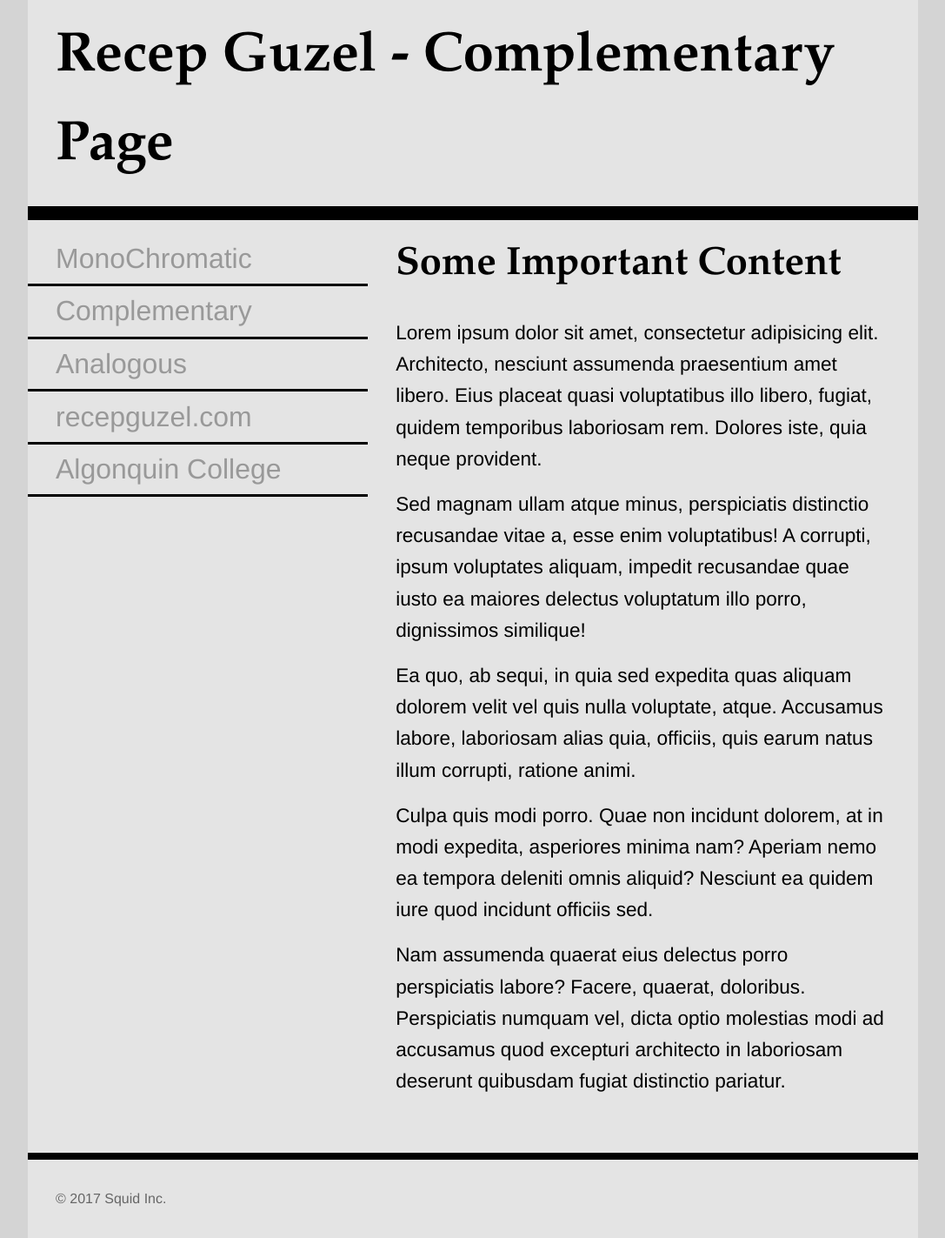
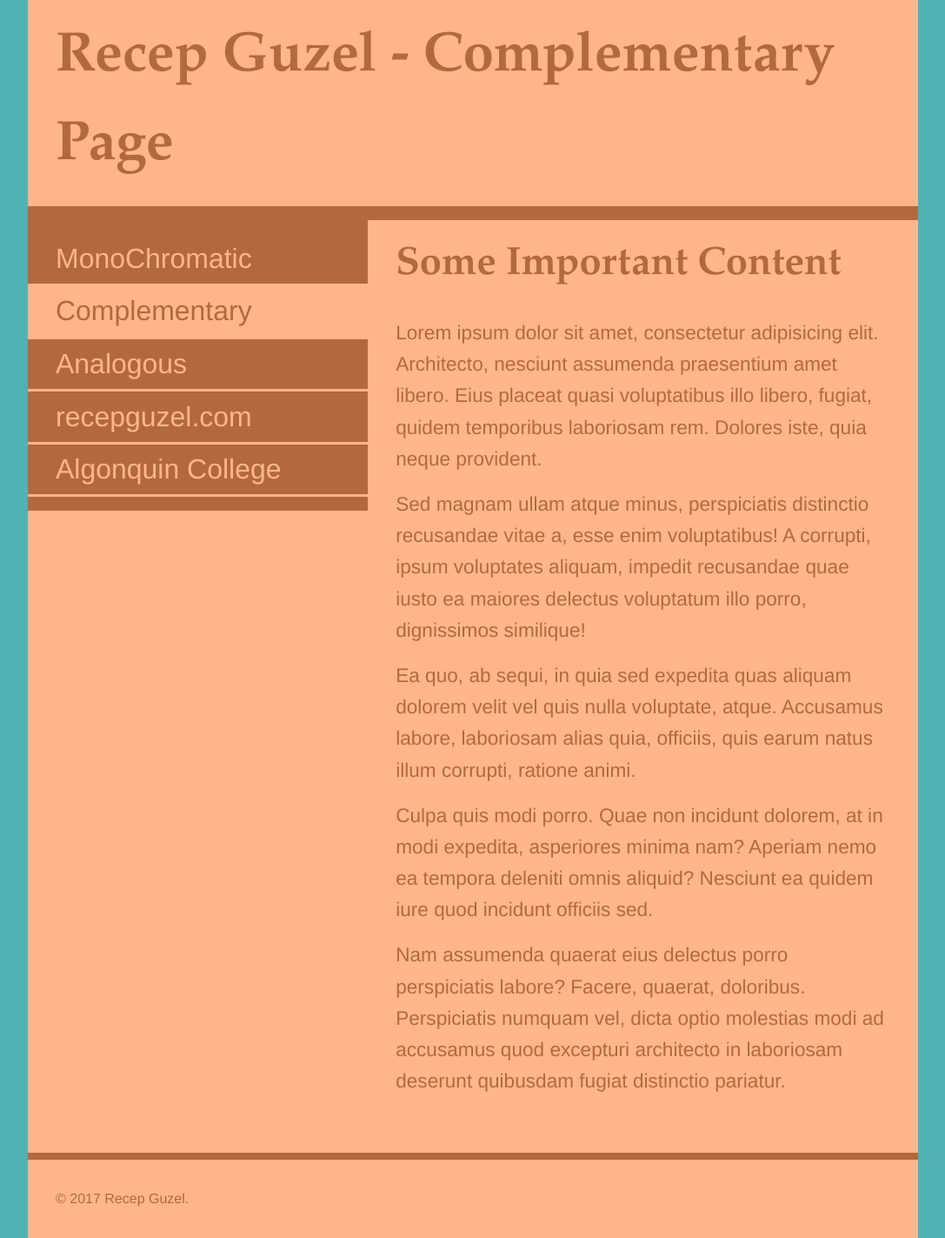
Before and after one commit to guze0001/colours, a plain HTML site: page complementary.html in a window 1280 px wide. Shown: the whole page at 87% size, without its empty margins (96-1183 px from the left). Drawn offline with Linux system fonts and the light colour scheme.

Commit message:
css styles fixed

```diff
--- a/complementary.html
+++ b/complementary.html
@@ -24,7 +24,7 @@
             font-family: Helvetica, Arial, sans-serif;
         }
         html,body{
-            background-color: #d4d4d4;
+            background-color: #50B2B2;
         }
         h1{
             font-family: Palatino, 'Palatino Linotype', 'Palatino LT STD', 'Book Antiqua', Georgia, serif;
@@ -42,17 +42,25 @@
         nav li{
             font-size: 1.999rem;
             list-style-type: none;
+
         }
         nav li>a{
             display: block;
             text-decoration: none;
-            border-bottom: 0.2rem solid black;
+            border-bottom: 0.2rem solid #FFB68C;
             padding: 0.2rem 2rem;
-            color: #999;
+            color: #FFB68C;
         }
         nav li>a:hover,
         nav li>a:active{
-            color: #222;
+            color: #A5FFFE;
+        }
+         nav li.selected {
+            background-color: #FFB68C;
+        }
+
+        nav li.selected a {
+            color: #B2693E;
         }
         p{
             font-size: 1.414rem;
@@ -65,29 +73,32 @@
             width: 80%;
             max-width: 1200px;
             margin: 0 auto;
-            background-color: #e4e4e4;
+            background-color: #FFB68C;
         }
         header{
             width:100%;
-            border-bottom: 1rem solid black;
+            border-bottom: 1rem solid #B2693E;
+            color: #B2693E;
         }
         nav{
             float:left;
             width: 38.2%;
+            background-color: #B2693E;
         }
         main{
             float:right;
             width: 61.8%;
+            color: #B2693E;
         }
         footer{
             clear:both;
             width: 100%;
-            border-top: 0.5rem solid black;
+            border-top: 0.5rem solid #B2693E;
         }
         footer p{
             font-size: 1rem;
             padding: 2rem;
-            color: #666;
+            color: #B2693E;
         }
     </style>
 </head>
@@ -114,7 +125,7 @@
             <p>Nam assumenda quaerat eius delectus porro perspiciatis labore? Facere, quaerat, doloribus. Perspiciatis numquam vel, dicta optio molestias modi ad accusamus quod excepturi architecto in laboriosam deserunt quibusdam fugiat distinctio pariatur.</p>
         </main>
         <footer>
-            <p>&copy; 2017 Squid Inc.</p>
+               <p>&copy; 2017 Recep Guzel.</p>
         </footer>
     </div>
 </body>
```
Also changed, not shown: analogous.html (+28 -22 lines), index.html (+1 -1 lines).
